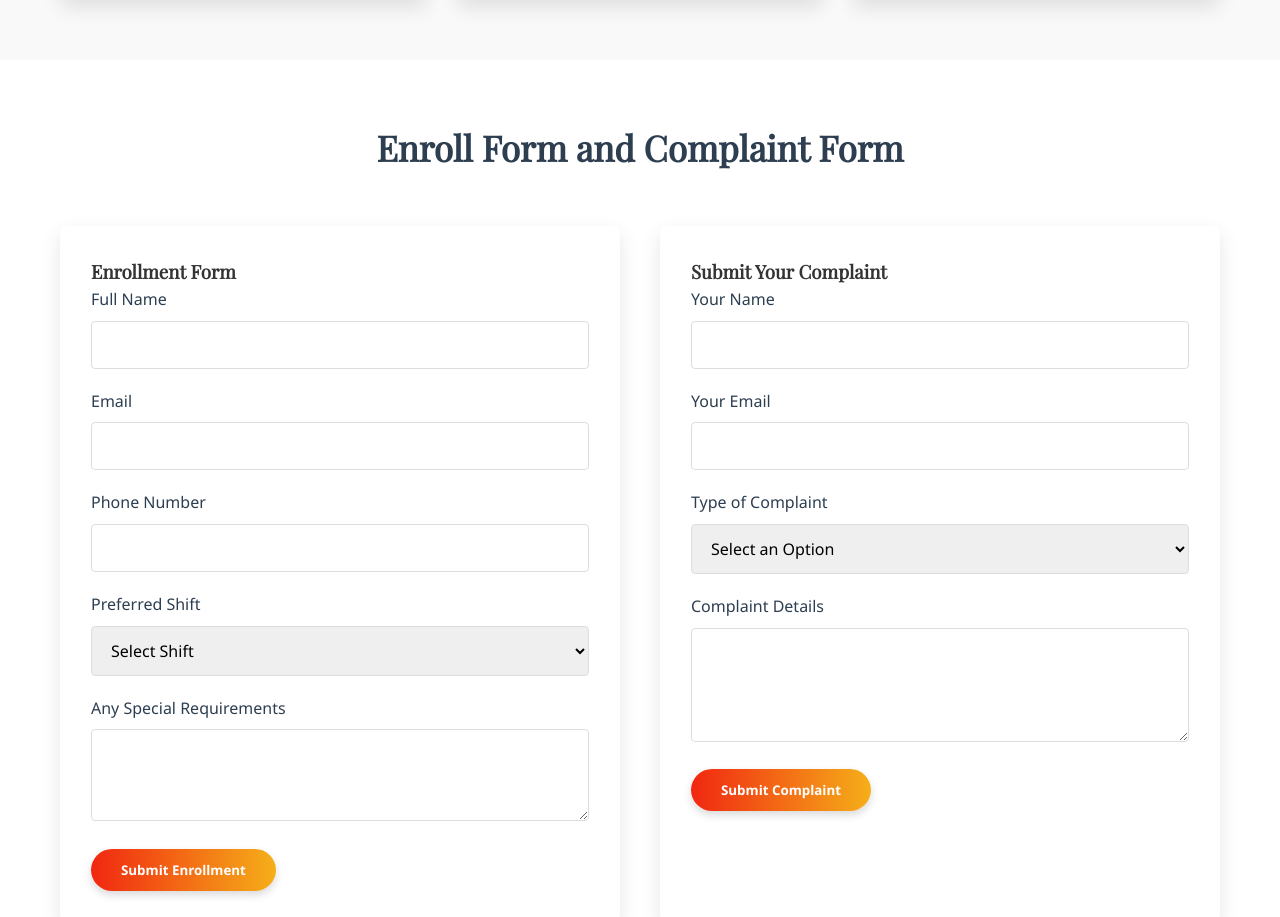
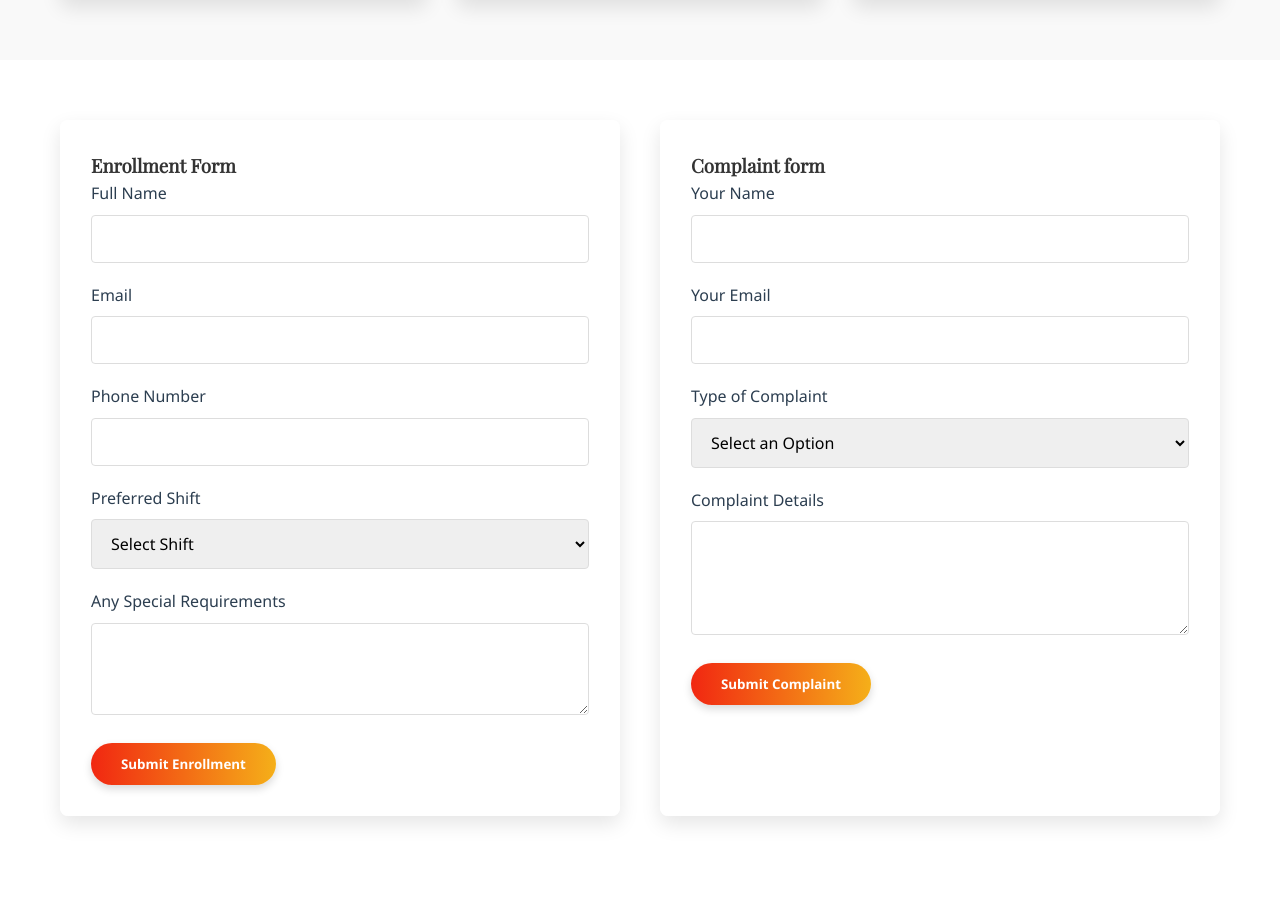
Before and after one commit to puhansushil/aristotlelibrary, a plain HTML site: page index.html in a window 1280 px wide. Shown: the part 2628-3545 px from the top of the page. Drawn offline with nearby package versions, Linux system fonts and the light colour scheme.

Commit message:
index.html

```diff
--- a/index.html
+++ b/index.html
@@ -564,7 +564,6 @@
 
     <section class="contact" id="forms-section" style="background-color: #fff; padding: 60px 20px;">
       <div class="container">
-        <h2 class="section-title">Enroll Form and Complaint Form</h2>
         <div class="contact-grid">
           <div class="contact-form">
                     <h3 id="enroll">Enrollment Form</h3>
@@ -605,7 +604,7 @@
                 </div>
 
     <div class="contact-form">
-      <h3>Submit Your Complaint</h3>
+      <h3>Complaint form</h3>
       <form action="https://formsubmit.co/puhansushil199@gmail.com" method="POST">
         <div class="form-group">
           <label for="complainant-name">Your Name</label>
```
